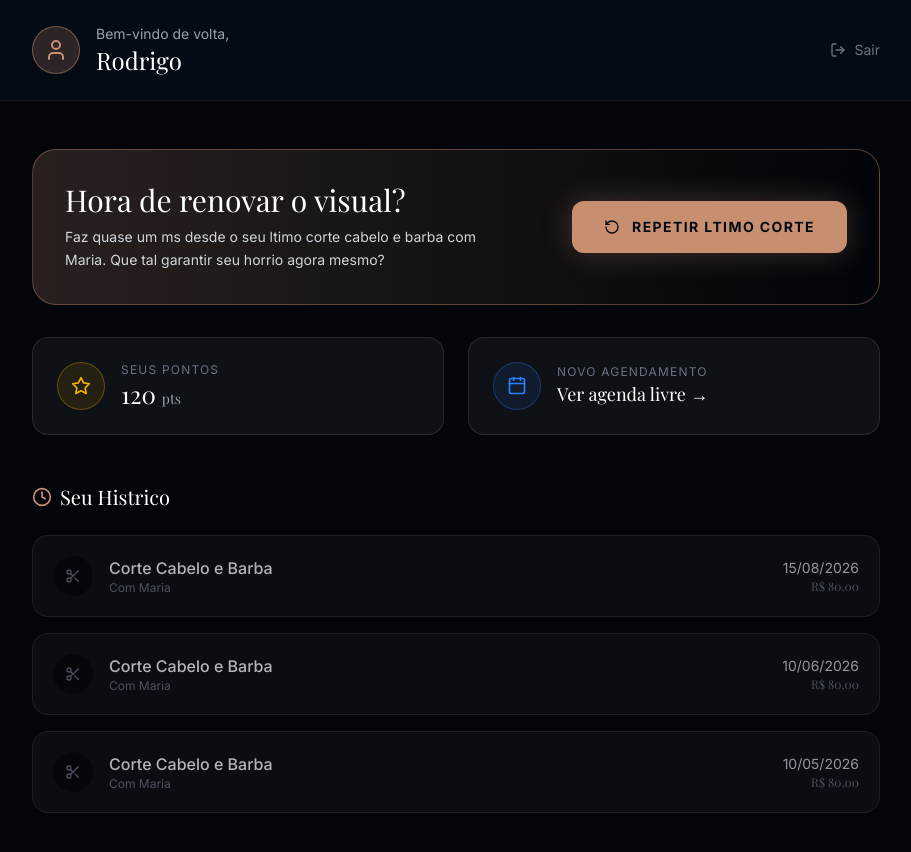
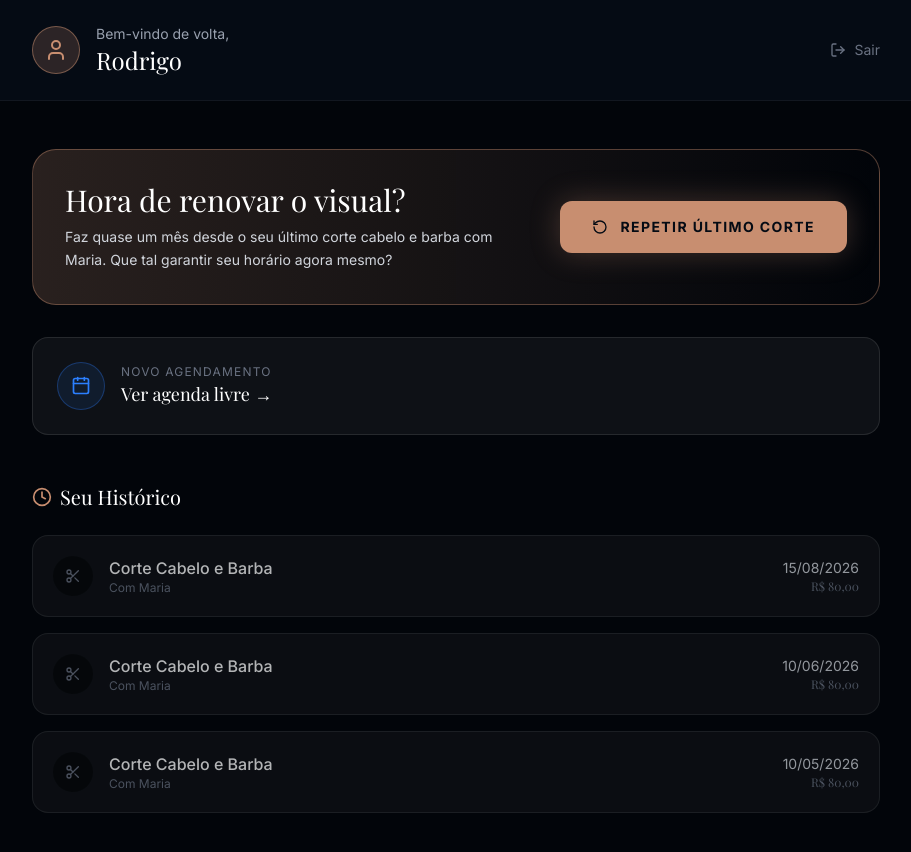
Before and after one commit to rodrigoestevao762/barber-pro, a Next.js app: page /painel-cliente in a window 1280 px wide. Shown: the top 852 px of the page, without its empty margins (184-1095 px from the left). Built offline with nearby package versions, Linux system fonts and the light colour scheme; a web font is replaced by a local one.

Commit message:
fix: resolve typos and remove points card from client dashboard

```diff
--- a/src/app/painel-cliente/ClientDashboard.tsx
+++ b/src/app/painel-cliente/ClientDashboard.tsx
@@ -10,9 +10,8 @@ export default function ClientDashboard() {
   const [isModalOpen, setIsModalOpen] = useState(false);
   const [selectedServiceId, setSelectedServiceId] = useState<string | undefined>(undefined);
 
-  // MOCK DATA PARA DEMONSTRAO DA IDEIA 1
+  // MOCK DATA PARA DEMONSTRAÇÃO DA IDEIA 1
   const clientName = "Rodrigo";
-  const points = 120;
 
   const lastAppointment = {
     date: "15/08/2026",
@@ -56,29 +55,19 @@ export default function ClientDashboard() {
           <div className="relative z-10 space-y-2">
             <h2 className="text-3xl font-serif text-white">Hora de renovar o visual?</h2>
             <p className="text-gray-300 max-w-md text-sm leading-relaxed">
-              Faz quase um ms desde o seu ltimo {lastAppointment.serviceName.toLowerCase()} com {lastAppointment.barber}. Que tal garantir seu horrio agora mesmo?
+              Faz quase um mês desde o seu último {lastAppointment.serviceName.toLowerCase()} com {lastAppointment.barber}. Que tal garantir seu horário agora mesmo?
             </p>
           </div>
           <button
             onClick={handleRebook}
             className="relative z-10 w-full md:w-auto bg-[#C88E70] text-[#050B14] hover:bg-white transition-colors px-8 py-4 rounded-xl font-bold uppercase tracking-widest text-sm flex items-center justify-center gap-3 whitespace-nowrap shadow-[0_0_30px_rgba(200,142,112,0.3)] hover:scale-105 transform duration-300"
           >
-            <RotateCcw className="w-4 h-4" /> Repetir ltimo Corte
+            <RotateCcw className="w-4 h-4" /> Repetir Último Corte
           </button>
         </motion.div>
 
         {/* STATUS DO CLIENTE */}
-        <div className="grid grid-cols-1 md:grid-cols-2 gap-6">
-          <div className="bg-white/5 border border-white/10 p-6 rounded-2xl flex items-center gap-4">
-            <div className="w-12 h-12 bg-yellow-500/10 rounded-full flex items-center justify-center border border-yellow-500/30">
-              <Star className="w-5 h-5 text-yellow-500" />
-            </div>
-            <div>
-              <p className="text-xs text-gray-500 uppercase tracking-widest">Seus Pontos</p>
-              <p className="text-2xl font-serif">{points} <span className="text-sm text-gray-400">pts</span></p>
-            </div>
-          </div>
-
+        <div className="grid grid-cols-1 gap-6">
           <div className="bg-white/5 border border-white/10 p-6 rounded-2xl flex items-center gap-4 cursor-pointer hover:bg-white/10 transition-colors" onClick={() => { setSelectedServiceId(undefined); setIsModalOpen(true); }}>
             <div className="w-12 h-12 bg-blue-500/10 rounded-full flex items-center justify-center border border-blue-500/30">
               <Calendar className="w-5 h-5 text-blue-500" />
@@ -90,10 +79,10 @@ export default function ClientDashboard() {
           </div>
         </div>
 
-        {/* HISTRICO */}
+        {/* HISTÓRICO */}
         <div>
           <h3 className="text-xl font-serif text-white mb-6 mt-12 flex items-center gap-2">
-            <Clock className="w-5 h-5 text-[#C88E70]" /> Seu Histrico
+            <Clock className="w-5 h-5 text-[#C88E70]" /> Seu Histórico
           </h3>
           <div className="space-y-4">
             {[1, 2, 3].map((item, idx) => (
@@ -126,23 +115,3 @@ export default function ClientDashboard() {
     </div>
   );
 }
-
-// Dummy Star icon component missing from lucide-react import above
-function Star(props: React.SVGProps<SVGSVGElement>) {
-  return (
-    <svg
-      {...props}
-      xmlns="http://www.w3.org/2000/svg"
-      width="24"
-      height="24"
-      viewBox="0 0 24 24"
-      fill="none"
-      stroke="currentColor"
-      strokeWidth="2"
-      strokeLinecap="round"
-      strokeLinejoin="round"
-    >
-      <polygon points="12 2 15.09 8.26 22 9.27 17 14.14 18.18 21.02 12 17.77 5.82 21.02 7 14.14 2 9.27 8.91 8.26 12 2" />
-    </svg>
-  )
-}
```
